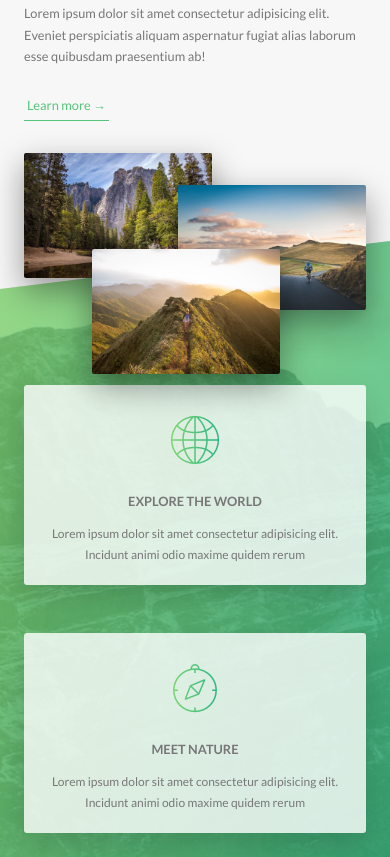
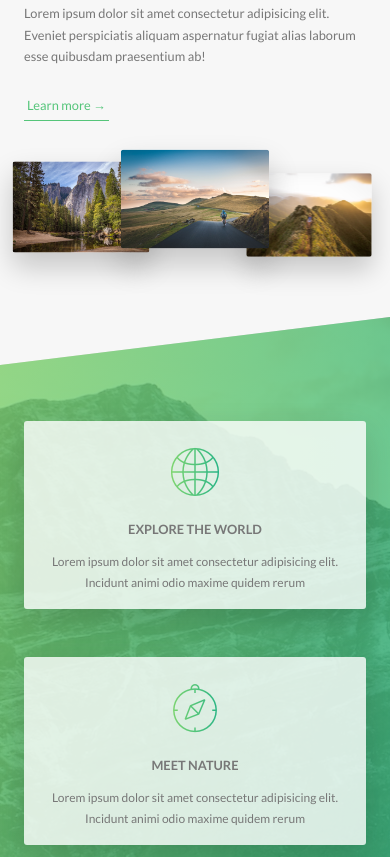
Before and after one commit to PatrickValnegri/natours, a website: page index.html in a window 390 px wide. Shown: the part 1167-2024 px from the top of the page. Drawn offline with Linux system fonts and the light colour scheme.

Commit message:
Started adding media queries #2

```diff
--- a/sass/components/_card.scss
+++ b/sass/components/_card.scss
@@ -1,5 +1,4 @@
 .card {
-
     //FUNCTIONALITY
     perspective: 150rem;
     -moz-perspective: 150rem;
@@ -167,4 +166,50 @@
         font-size: 6rem;
         font-weight: 300;
     }
+
+    @include respond(tab-port) {
+        height: auto;
+        border-radius: 3px;
+        background-color: $color-white;
+        box-shadow: 0 1.5rem 4rem rgba($color-black, .15);
+
+        &__side {
+            height: auto;
+            position: relative;
+            box-shadow: none;
+
+            &--back {
+                transform: rotateY(0);
+                clip-path: polygon(0 15%, 100% 0, 100% 100%, 0 100%);
+            }
+        }
+
+        &__details {
+            padding: 1rem 3rem;
+        }
+
+        //CARD ROTATION
+        &:hover &__side--front {
+            transform: rotateY(0);
+        }
+
+        //BACK SIDE STYLING
+        &__cta {
+            //Center element
+            position: relative;
+            top: 0;
+            left: 0;
+            transform: translate(0);
+            width: 100%;
+            padding: 7rem 4rem 4rem;
+        }
+
+        &__price-box {
+            margin-bottom: 3rem;
+        }
+
+        &__price-value {
+            font-size: 4rem;
+        }
+    }
 }
--- a/sass/components/_compositions.scss
+++ b/sass/components/_compositions.scss
@@ -10,19 +10,43 @@
         transition: all .2s;
         outline-offset: 2rem;
 
+        @include respond(tab-port){
+            float: left;
+            position: relative;
+            width: 33.333333%;
+            box-shadow: 0 1.5rem 3rem rgba($color-black, .2);
+        }
+
         &--p1 {
             left: 0;
             top: -2rem;
+
+            @include respond(tab-port){
+                top: 0;
+                transform: scale(1.2);
+            }
         }
 
         &--p2 {
             right: 0;
             top: 2rem;
+
+            @include respond(tab-port){
+                top: -1rem;
+                transform: scale(1.3);
+                z-index: 50;
+            }
         }
 
         &--p3 {
             left: 20%;
             top: 10rem;
+
+            @include respond(tab-port){
+                left: 0;
+                top: 1rem;
+                transform: scale(1.1);
+            }
         }
 
         &:hover {
--- a/sass/components/_feature-box.scss
+++ b/sass/components/_feature-box.scss
@@ -6,6 +6,10 @@
     border-radius: 3px;
     box-shadow: 0 1.5rem 4rem rgba($color-black, .15);
     transition: all .3s;
+
+    @include respond(tab-port) {
+        padding: 2rem;
+    }
 
     &__icon {
         font-size: 6rem;
@@ -16,6 +20,10 @@
         background-image: linear-gradient(to right, $color-primary-light, $color-primary-dark);
         -webkit-background-clip: text;
         background-clip: text;
+
+        @include respond(tab-port) {
+            margin-bottom: 0;
+        }
     }
 
     &:hover {
--- a/sass/components/_form.scss
+++ b/sass/components/_form.scss
@@ -18,6 +18,10 @@
         width: 90%;
         display: block;
         transition: all .3s;
+
+        @include respond(tab-port){
+            width: 100%;
+        }
 
         &:focus {
             outline: none;
@@ -55,6 +59,11 @@
     &__radio-group {
         width: 49%;
         display: inline-block;
+
+        @include respond(tab-port){
+            width: 100%;
+            margin-bottom: 2rem;
+        }
     }
 
     &__radio-input {
--- a/sass/components/_story.scss
+++ b/sass/components/_story.scss
@@ -8,6 +8,16 @@
     padding-left: 9rem;
     font-size: $default-font-size;
     transform: skewX(-12deg);
+
+    @include respond(tab-port) {
+        width: 100%;
+        padding: 4rem;
+        padding-left: 7rem;
+    }
+
+    @include respond(phone) {
+        transform: skewX(0);
+    }
 
     &__shape {
         width: 15rem;
@@ -25,6 +35,10 @@
 
         //translation is better than padding or margin to add space
         transform: translateX(-3rem) skewX(12deg);
+
+        @include respond(phone) {
+            transform: translateX(-3rem) skewX(0);
+        }
     }
 
     &__img {
@@ -37,6 +51,10 @@
     //is only possible to have 1 line of transform for each element
     &__text {
         transform: skewX(12deg);
+
+        @include respond(phone) {
+            transform: skewX(0);
+        }
     }
 
     &__caption {
--- a/sass/pages/_home.scss
+++ b/sass/pages/_home.scss
@@ -27,7 +27,7 @@
     }
 
     @include respond(tab-port) {
-        padding: 15rem 0;
+        padding: 10rem 0;
     }
 }
 
@@ -71,10 +71,33 @@
     border-radius: 3px;
     box-shadow:  0 1.5rem 4rem rgba($color-black, .2);
 
-    height: 50rem;
+    @include respond(tab-land) {
+        background-image: linear-gradient(105deg,
+                                    rgba($color-white, .9) 0%,
+                                    rgba($color-white, .9) 65%,
+                                    transparent 65%),
+                                    url(../img/nat-10.jpg);
+
+        background-size: cover;
+    }
+
+    @include respond(tab-port) {
+        background-image: linear-gradient(to right,
+                                    rgba($color-white, .9) 0%,
+                                    rgba($color-white, .9) 100%),
+                                    url(../img/nat-10.jpg);
+    }
 
     &__form {
         width: 50%;
         padding: 6rem;
+
+        @include respond(tab-land) {
+            width: 65%;
+        }
+
+        @include respond(tab-port) {
+            width: 100%;
+        }
     }
 }
```
Also changed, not shown: css/style.css.
